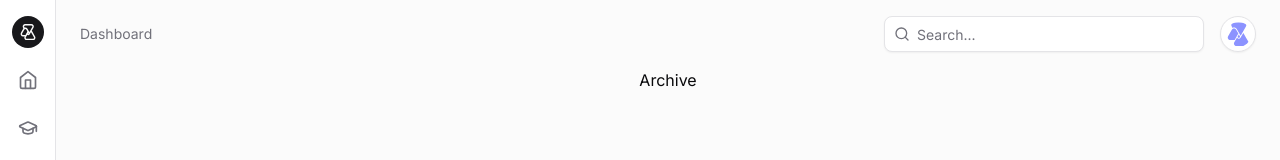
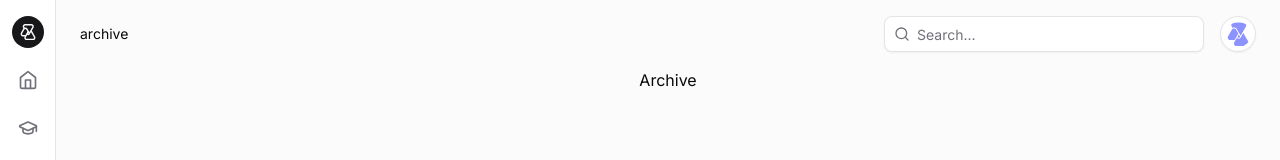
Before and after one commit to aegile/aegile, a Next.js app: page /archive in a window 1280 px wide. Shown: the top 160 px of the page. Built offline with nearby package versions, Linux system fonts and the light colour scheme.

Commit message:
feat: add improved breadcrump component which dynamically parses url path

```diff
--- /dev/null
+++ b/app/(main)/breadcrumb-path.tsx
@@ -0,0 +1,37 @@
+'use client';
+import {
+  Breadcrumb,
+  BreadcrumbItem,
+  BreadcrumbLink,
+  BreadcrumbList,
+  BreadcrumbPage,
+  BreadcrumbSeparator,
+} from '@/components/ui/breadcrumb';
+import Link from 'next/link';
+import { usePathname } from 'next/navigation';
+
+export default function BreadcrumbPath() {
+  const pathname = usePathname();
+  const paths: string[] = pathname.split('/').filter(Boolean);
+  const breadcrumbPaths = paths.slice(0, -1);
+
+  return (
+    <Breadcrumb className="hidden md:flex">
+      <BreadcrumbList>
+        {breadcrumbPaths.map((path, index) => (
+          <>
+            <BreadcrumbItem key={index}>
+              <BreadcrumbLink asChild>
+                <Link href={`/${paths.slice(0, index + 1).join('/')}`}>
+                  {path}
+                </Link>
+              </BreadcrumbLink>
+            </BreadcrumbItem>
+            <BreadcrumbSeparator />
+          </>
+        ))}
+        <BreadcrumbPage>{paths[paths.length - 1]}</BreadcrumbPage>
+      </BreadcrumbList>
+    </Breadcrumb>
+  );
+}
--- a/app/(main)/layout.tsx
+++ b/app/(main)/layout.tsx
@@ -28,6 +28,7 @@ import { cookies } from 'next/headers';
 import { MenuBar } from '@/components/menu-bar';
 import NavBar from '@/components/navbar';
 import NavBarMobile from '@/components/navbar-mobile';
+import BreadcrumbPath from './breadcrumb-path';
 
 export default function MainLayout({
   children,
@@ -45,15 +46,7 @@ export default function MainLayout({
       <div className="flex flex-col sm:gap-4 sm:py-4 sm:pl-14">
         <header className="sticky top-0 z-30 flex h-14 items-center gap-4 border-b bg-background px-4 sm:static sm:h-auto sm:border-0 sm:bg-transparent sm:px-6">
           <NavBarMobile />
-          <Breadcrumb className="hidden md:flex">
-            <BreadcrumbList>
-              <BreadcrumbItem>
-                <BreadcrumbLink asChild>
-                  <Link href="#">Dashboard</Link>
-                </BreadcrumbLink>
-              </BreadcrumbItem>
-            </BreadcrumbList>
-          </Breadcrumb>
+          <BreadcrumbPath />
           <div className="relative ml-auto flex-1 md:grow-0">
             <Search className="absolute left-2.5 top-2.5 h-4 w-4 text-muted-foreground" />
             <Input
```
